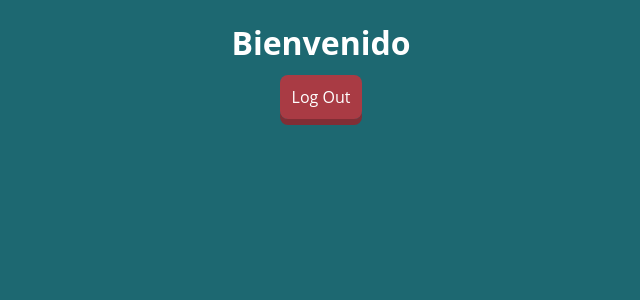
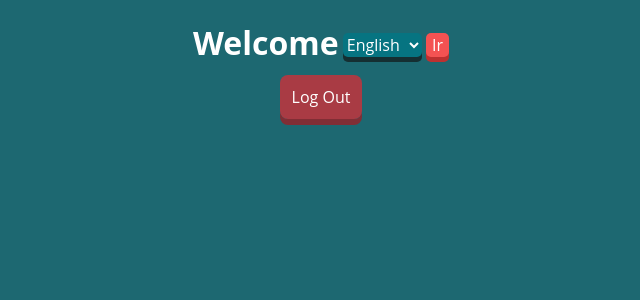
Before and after one commit to iKenshu/Social-Login, a Django app: page / in a window 1280 px wide. Shown: the top 300 px of the page, without its empty margins (319-959 px from the left). Run offline with Django 3.2, Linux system fonts and the light colour scheme; a user stored in the database is signed in.

Commit message:
Adding translation for buttons and title

```diff
--- a/login/login/static/css/styles.css
+++ b/login/login/static/css/styles.css
@@ -30,6 +30,30 @@
 .icon-github:before {
 	content: "\eab1";
 	margin: .3em;
+}
+.Traduction-title{
+	display: inline-block
+}
+.Traduction-form{
+	display: inline-block;
+}
+.Traduction-select{
+	text-transform: none;
+	background: #067481;
+	border-radius: 5px;
+	box-shadow: 0 5px #152F32;
+	border: none;
+	position: relative;
+	bottom: .3em;
+}
+.Traduction-btn{
+	text-transform: none;
+	background: #F45252;
+	border-radius: 5px;
+	box-shadow: 0 5px #BD3030;
+	border: none;
+	position: relative;
+	bottom: .3em;
 }
 #Social-logout{
 	background: #A93B44;
--- a/login/login/templates/home.html
+++ b/login/login/templates/home.html
@@ -1,14 +1,27 @@
+{% load i18n %}
 {% load staticfiles %}
 <!DOCTYPE html>
-<html lang="es">
+<html lang="{{LANGUAGE_CODE}}">
 <head>
 	<meta charset="UTF-8">
 	<link rel="stylesheet" type="text/css" href="{% static "css/normalize.css" %}">
 	<link rel="stylesheet" type="text/css" href="{% static "css/styles.css" %}">
-	<title>Bienvenido {{ user.get_full_name }}</title>
+	<title>{% trans "Welcome" %} {{ user.get_full_name }}</title>
 </head>
 <body>
-	<h1>Bienvenido {{ user.get_full_name }}</h1>
+	<header>
+		<h1 class="Traduction-title">{% trans "Welcome" %} {{ user.get_full_name }}</h1>
+		<form class="Traduction-form" action="/i18n/setlang/" method="post">
+			{% csrf_token %}
+			<input type="hidden" name="next" value="/">
+			<select class="Traduction-select" name="language">
+			{% for lang in LANGUAGES %}
+				<option value="{{ lang.0 }}">{{ lang.1 }}</option>
+			{% endfor %}
+			</select>
+			<input class="Traduction-btn"type="submit" value="Ir">
+		</form>
+	</header>
 	{% block content %}
 
 	{% endblock content %}
--- a/login/login/templates/login.html
+++ b/login/login/templates/login.html
@@ -1,11 +1,11 @@
 {% extends "home.html" %}
+{% load i18n %}
 
 {% block content %}
-
 	{% if user and not user.is_anonymous %}
-		<a id="Social-logout" href="/logout">Log Out</a>
+		<a id="Social-logout" href="/logout">{% trans "Log Out" %}</a>
 	{% else %}
-		<a class="icon-twitter" id="Social-twitter" href="{% url 'social:begin' 'twitter' %}?next={{ request.path }}">Log in with Twitter</a>
-		<a class="icon-github" id="Social-github" href="{% url 'social:begin' 'github' %}?next={{ request.path }}">Log in with Github</a>
+		<a class="icon-twitter" id="Social-twitter" href="{% url 'social:begin' 'twitter' %}?next={{ request.path }}">{% trans "Log in with Twitter" %}</a>
+		<a class="icon-github" id="Social-github" href="{% url 'social:begin' 'github' %}?next={{ request.path }}">{% trans "Log in with Github" %}</a>
 	{% endif %}
 {% endblock content %}
--- a/login/login/urls.py
+++ b/login/login/urls.py
@@ -18,6 +18,7 @@ from django.contrib import admin
 from socialApp.views import LoginTemplateView, HomeTemplateView, LogoutView
 
 urlpatterns = [
+    url(r'^i18n/', include('django.conf.urls.i18n')),
     url(r'^admin/', include(admin.site.urls)),
     url('', include('social.apps.django_app.urls', namespace="social")),
     url(r'^$', LoginTemplateView.as_view()),
```
Also changed, not shown: login/login/settings.py (+12 -0 lines), login/db.sqlite3.
